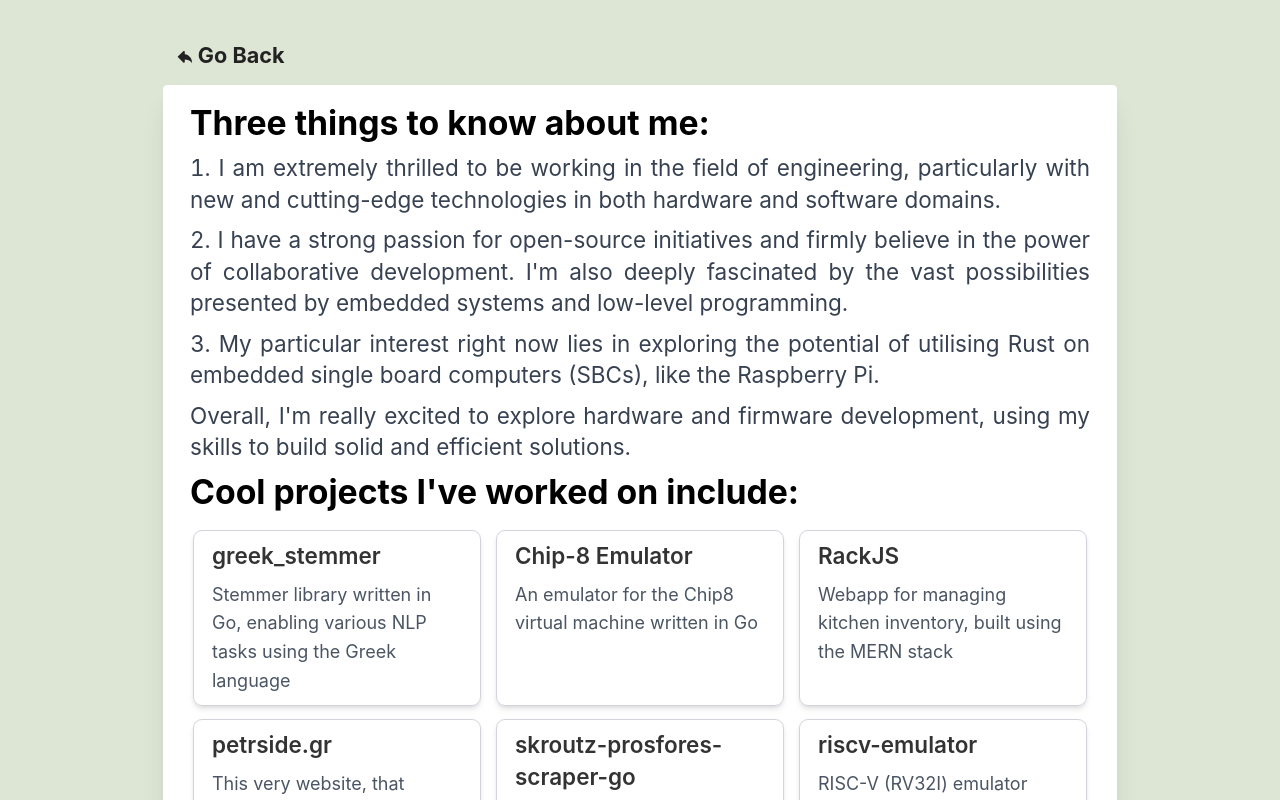
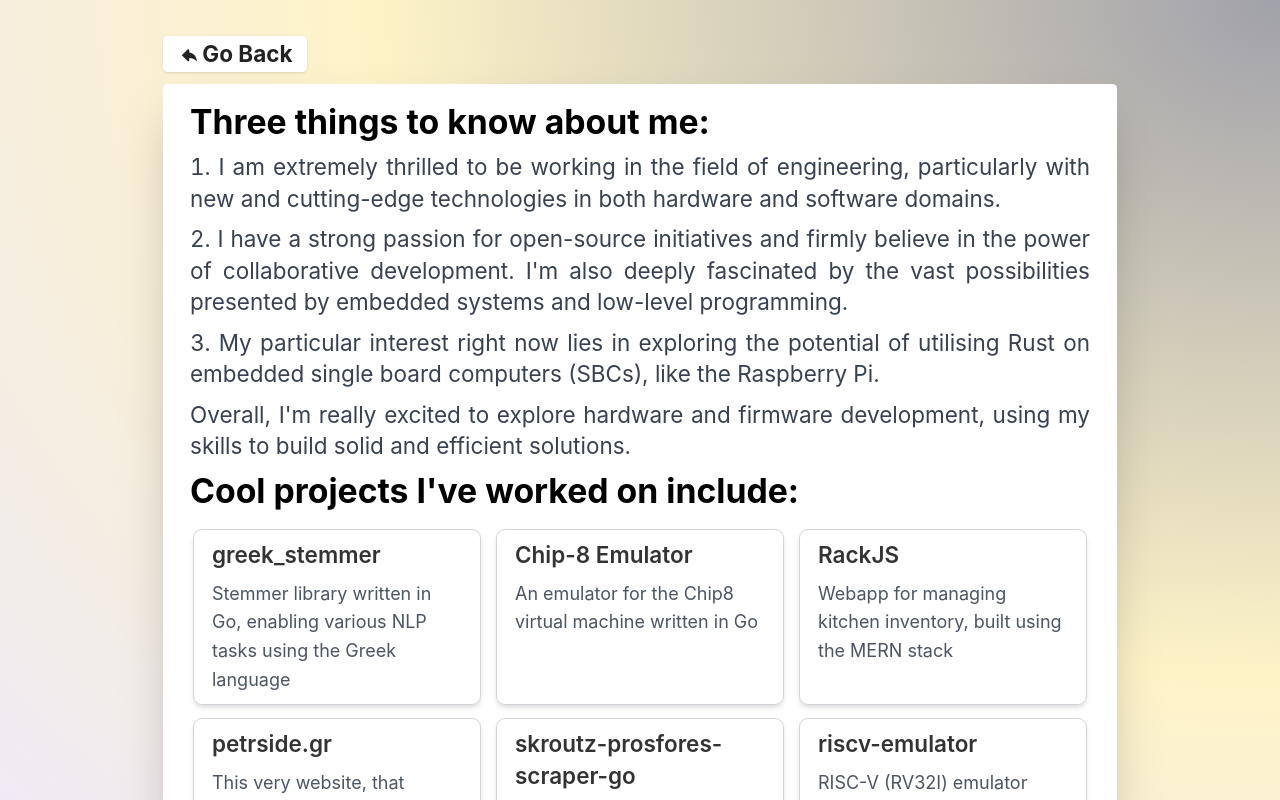
Before and after one commit to petersid2022/petrside, a Next.js app: page /about in a window 1280 px wide. Shown: the top 800 px of the page. Built offline with nearby package versions, Linux system fonts and the light colour scheme.

Commit message:
changed background gradient using tailwind

```diff
--- a/components/layout.tsx
+++ b/components/layout.tsx
@@ -47,7 +47,7 @@ export default function Layout({
                             alt={name}
                         />
                         <div className="flex items-center py-5">
-                            <h1 className="text-5xl tracking-tight font-extrabold text-gray-900 items-center">{name}</h1>
+                            <h1 className="text-5xl tracking-tight font-extrabold items-center text-transparent bg-clip-text bg-gradient-to-t from-gray-700 via-gray-900 to-black">{name}</h1>
                         </div>
                     </>
                 ) : (
@@ -59,7 +59,7 @@ export default function Layout({
                 <div className="mb-2">
                     <div className={utilStyles.headingDd}>
                         <button onClick={goBack} className="hover:no-underline">
-                            <div className="bg-transparent hover:bg-[#fbf8fd] text-gray-800 font-semibold py-0 px-0 border border-transparent hover:border-gray-300 rounded hover:shadow">
+                            <div className="text-xl bg-white hover:bg-gray-100 text-gray-800 font-semibold px-1 rounded shadow">
                                 <span className={utilStyles.iconTextLight} >
                                     <TiArrowBack className="mt-0.5 mr-0.5" />
                                     Go Back
--- a/pages/about/index.tsx
+++ b/pages/about/index.tsx
@@ -42,7 +42,7 @@ export default function PostsPage() {
             <Head>
                 <title>About me</title>
             </Head>
-            <div className="bg-white max-w-fit rounded overflow-hidden shadow-xl">
+            <div className="bg-white max-w-fit rounded overflow-hidden shadow-2xl">
                 <div className="px-6 pt-4 pb-5">
                     <div className="font-bold text-3xl mb-2">Three things to know about me:</div>
                     <ul className="text-gray-700 text-xl text-justify mb-2 list-decimal list-inside">
--- a/pages/index.tsx
+++ b/pages/index.tsx
@@ -26,7 +26,7 @@ export default function Home({ allPostsData }: HomeProps) {
             <Head>
                 <title>{siteTitle}</title>
             </Head>
-            <div className="bg-white max-w-fit rounded overflow-hidden shadow-xl mb-20 sm:mb-0">
+            <div className="bg-white max-w-fit rounded overflow-hidden shadow-2xl mb-20 sm:mb-0">
                 <div className="px-6 py-4">
                     <div className="font-bold text-3xl mb-2">About</div>
                     <p className="text-gray-700 text-2xl text-justify">
@@ -68,7 +68,7 @@ export default function Home({ allPostsData }: HomeProps) {
                     </li>
                 </ul>
             </div>
-            <footer className="text-gray-800 fixed bottom-0 left-0 w-full text-center text-base leading-snug -z-10 pb-2">
+            <footer className="font-semibold text-gray-800 fixed bottom-0 left-0 w-full text-center text-base leading-snug -z-10 pb-2">
                 <p>&copy; Peter Sideris. All Rights and Lefts reserved.</p>
                 <Link className="inline-block" href={"https://github.com/petersid2022/petrside"} target="_blank" rel="noopener noreferrer">
                     <p>Made with &#x2764;&#xFE0F; using Next.js</p>
--- a/pages/posts/[id].tsx
+++ b/pages/posts/[id].tsx
@@ -22,7 +22,7 @@ export default function Post({
             <Head>
                 <title>{postData.title}</title>
             </Head>
-            <div className="bg-white max-w-fit rounded overflow-hidden shadow-xl">
+            <div className="bg-white max-w-fit rounded overflow-hidden shadow-2xl">
                 <div className="px-6 py-4">
                     <div className="font-bold text-3xl">{postData.title}</div>
                     <div className="py-2 text-gray-500 text-base flex items-center">
--- a/pages/posts/index.tsx
+++ b/pages/posts/index.tsx
@@ -2,7 +2,6 @@ import React from 'react';
 import Link from 'next/link';
 import Head from 'next/head';
 import Layout from '../../components/layout';
-import utilStyles from '../../styles/utils.module.css';
 import { getAllPostIds, getPostData } from '../../lib/posts';
 import WordCount from '../../components/wordcount';
 import { RxDotFilled } from 'react-icons/rx';
@@ -24,7 +23,7 @@ export default function PostsPage({ allPostsData }: PostsPageProps) {
             <Head>
                 <title>All Blog Posts</title>
             </Head>
-            <div className="bg-white rounded overflow-hidden shadow-xl">
+            <div className="bg-white rounded overflow-hidden shadow-2xl">
                 <div className="px-6 py-4">
                     <div className="font-bold text-3xl mb-2">All Blog Posts</div>
                     <ul className="mt-5 mb-2 space-y-3">
--- a/styles/global.css
+++ b/styles/global.css
@@ -1,6 +1,12 @@
 @tailwind base;
 @tailwind components;
 @tailwind utilities;
+
+@layer base {
+    html {
+        @apply min-h-screen bg-[radial-gradient(ellipse_at_top_right,_var(--tw-gradient-stops))] from-zinc-400 via-amber-100 to-violet-100;
+    }
+}
 
 pre {
   width: auto;
@@ -28,7 +34,6 @@ html,body {
   line-height: 1.6;
   font-size: 18px;
   z-index: 5;
-  background-color: #dde6d5;
 }
 
 * {
```
